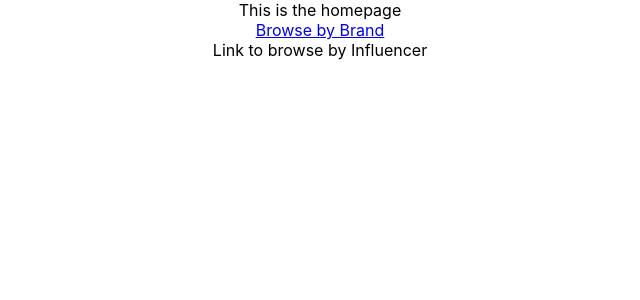
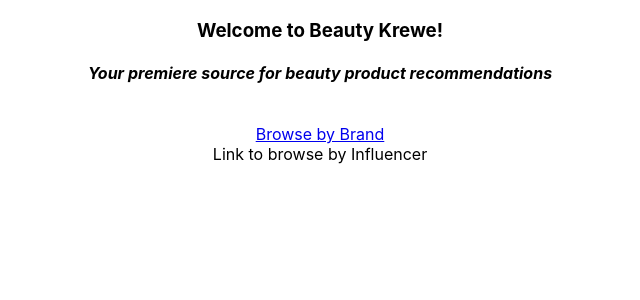
Before and after one commit to jeanettepayne/beauty-krewe-react-project, a React (Create React App) app in the folder bk-front-end/beauty-krewe/: page / in a window 1280 px wide. Shown: the top 300 px of the page, without its empty margins (320-960 px from the left). Built offline with nearby package versions, Linux system fonts and the light colour scheme; no server answers.

Commit message:
commented out unused imports to shorten warnings in console bc they're driving me nuts

```diff
--- a/bk-front-end/beauty-krewe/src/components/Brand.js
+++ b/bk-front-end/beauty-krewe/src/components/Brand.js
@@ -1,5 +1,5 @@
 import React from 'react';
-import { Redirect } from 'react-router-dom';
+// import { Redirect } from 'react-router-dom';
 import ProductsContainer from '../containers/ProductsContainer';
 
 const Brand = (props) => {
--- a/bk-front-end/beauty-krewe/src/components/Homepage.js
+++ b/bk-front-end/beauty-krewe/src/components/Homepage.js
@@ -6,7 +6,8 @@ const Homepage = (props) => {
 
     return (
         <div>
-            This is the homepage
+            <h3>Welcome to Beauty Krewe!</h3>
+            <h4><em>Your premiere source for beauty product recommendations</em></h4>
             <br></br>
             <Link to={'/brands'}>Browse by Brand</Link>
             <br></br>
--- a/bk-front-end/beauty-krewe/src/components/ProductIndex.js
+++ b/bk-front-end/beauty-krewe/src/components/ProductIndex.js
@@ -1,5 +1,5 @@
 import React from 'react';
-import Product from './Product';
+// import Product from './Product';
 import { Route, Link } from 'react-router-dom';
 
 const ProductIndex = (props) => {
```
Also changed, not shown: bk-front-end/beauty-krewe/src/App.js (+3 -4 lines), bk-front-end/beauty-krewe/src/index.js (+4 -4 lines).
